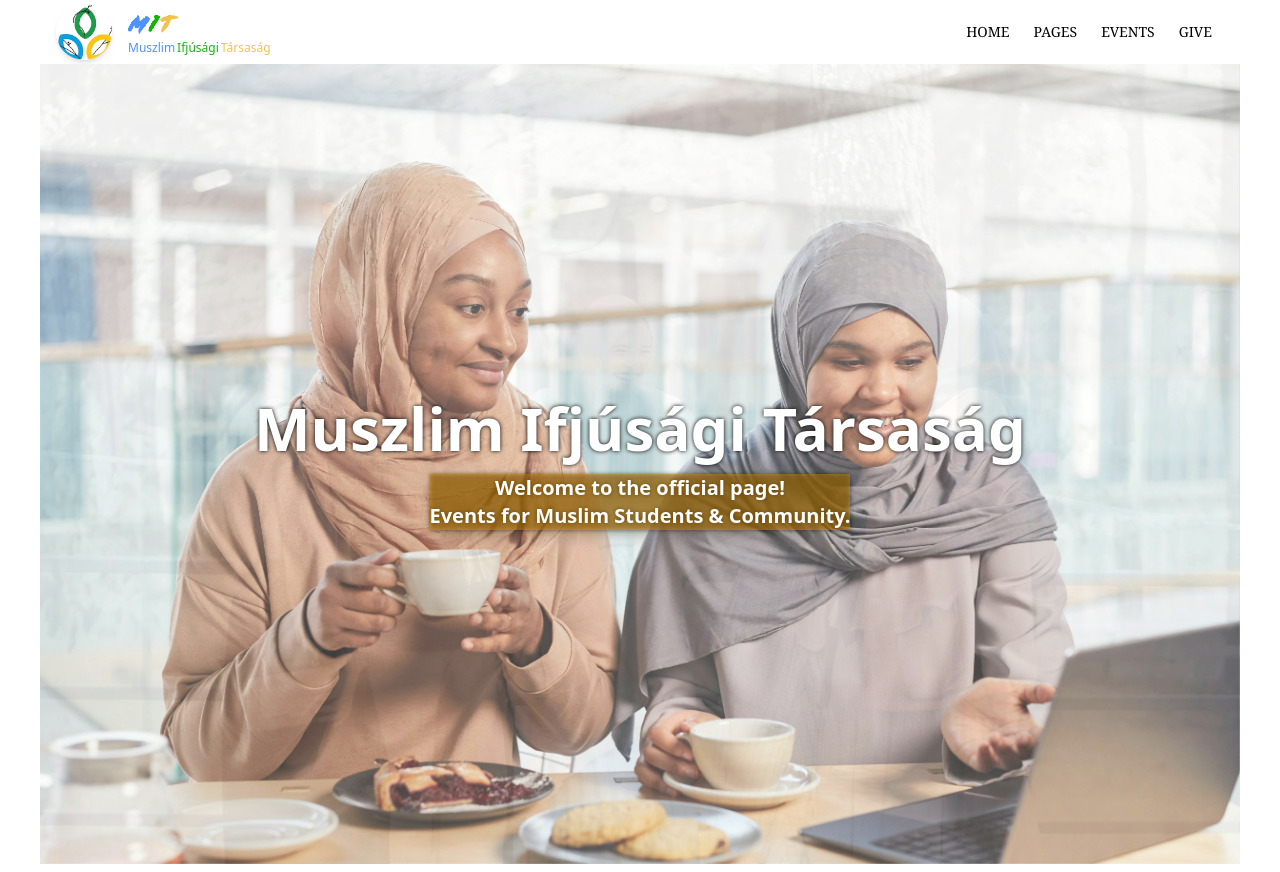
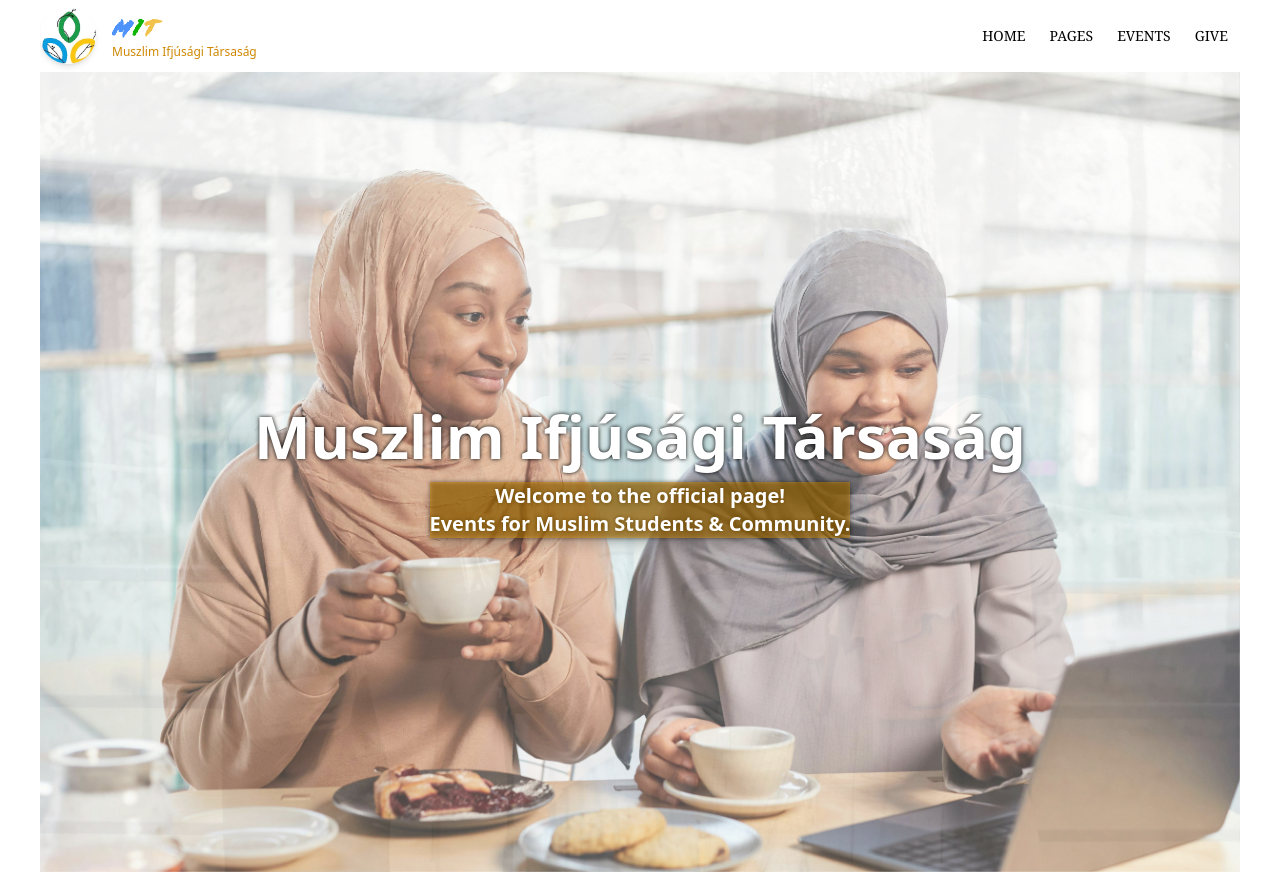
Before and after one commit to mota6em/mit, a Next.js app: page / in a window 1280 px wide. Built offline with nearby package versions, Linux system fonts and the light colour scheme.

Commit message:
style: update NavBar layout and improve text display

```diff
--- a/components/NavBar.tsx
+++ b/components/NavBar.tsx
@@ -16,8 +16,8 @@ const NavBar = () => {
   ];
 
   return (
-    <header className="bg-white">
-      <div className="container mx-auto flex justify-between items-center p-4 py-1">
+    <header className="bg-white sticky top-0 z-50 px-2 md:px-0">
+      <div className="container flex justify-between items-center px-0 py-2">
         <div className="flex items-center">
           <div className="flex items-center space-x-4">
             <div className="relative w-14 h-14">
@@ -41,14 +41,8 @@ const NavBar = () => {
                 </span>
               </div>
               <div className="flex space-x-0.5">
-                <span className="text-xs font-medium text-[#4d93fb]">
-                  Muszlim
-                </span>
-                <span className="text-xs font-medium text-[#11b505]">
-                  Ifjúsági
-                </span>
-                <span className="text-xs font-medium text-[#f1c34c]">
-                  Társaság
+                <span className="text-xs font-medium text-yellow-600">
+                  Muszlim Ifjúsági Társaság
                 </span>
               </div>
             </div>
```
